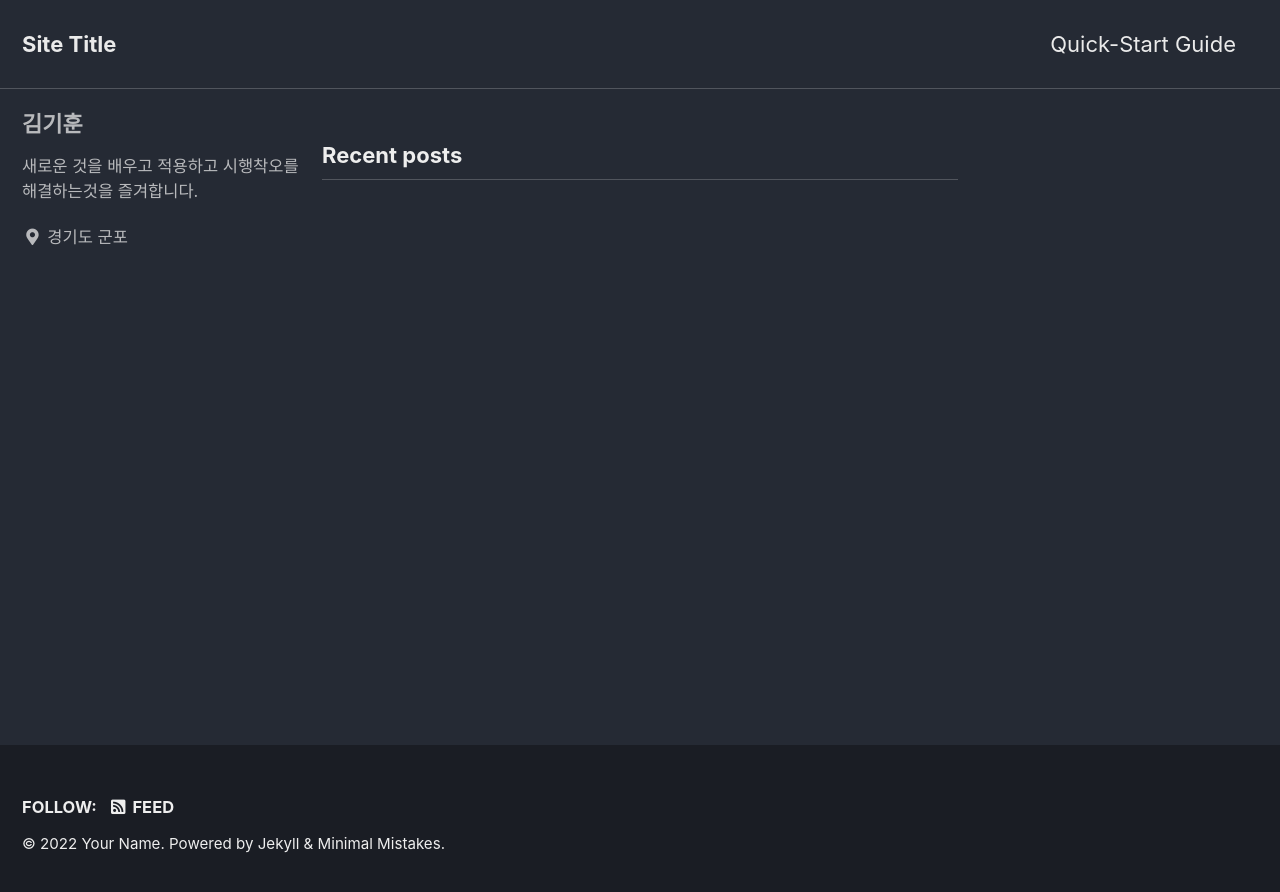
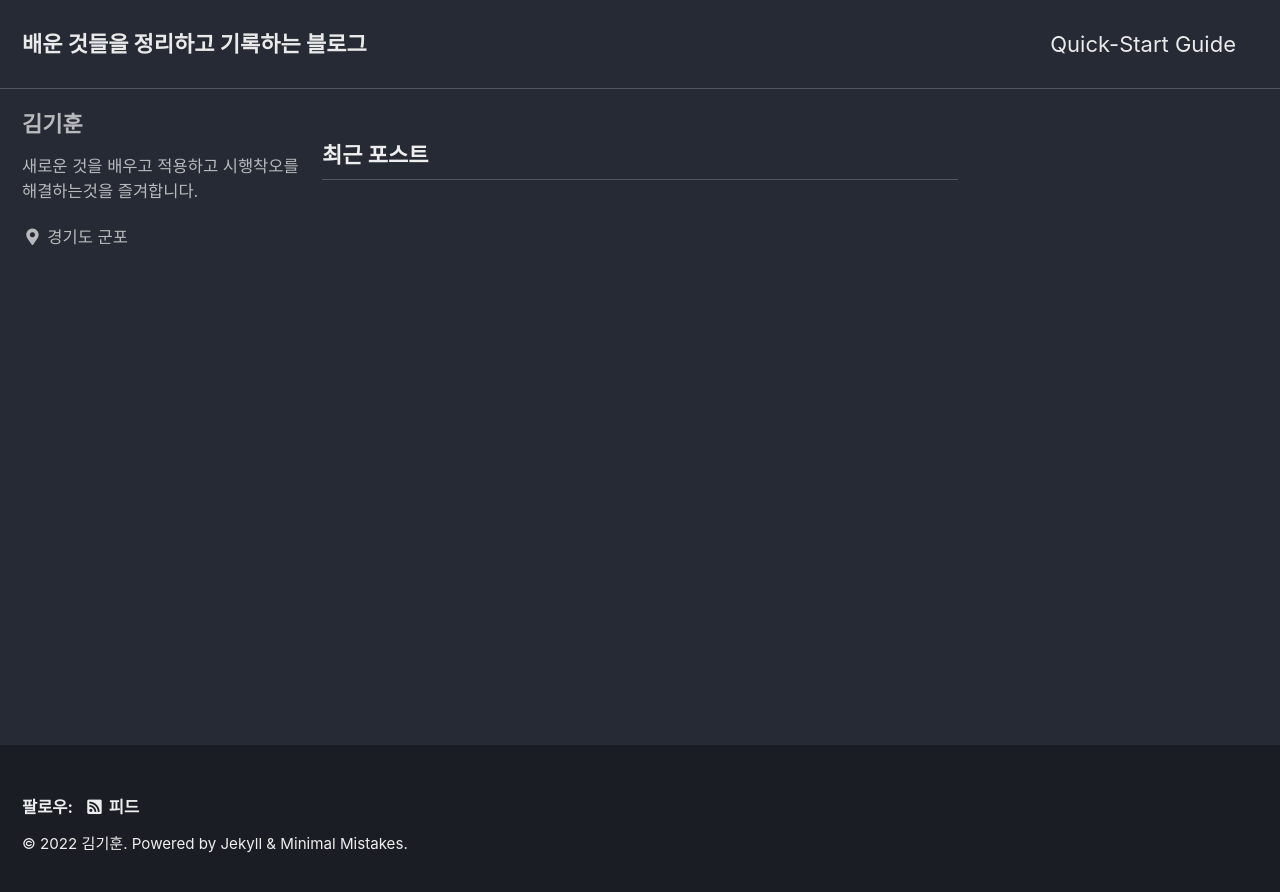
Before and after one commit to kimkihoon0515/kimkihoon0515.github.io, a Jekyll site: the page built from index.html, in a window 1280 px wide. Shown: the top 892 px of the page. Built offline with Jekyll 4.4.1, drawn with Linux system fonts in a browser that asks for light colours; cached includes are drawn as plain includes; the list of posts is cut into pages by our own code.

Commit message:
config 수정

```diff
--- a/_config.yml
+++ b/_config.yml
@@ -15,15 +15,15 @@
 minimal_mistakes_skin    : "dark" # "air", "aqua", "contrast", "dark", "dirt", "neon", "mint", "plum", "sunrise"
 
 # Site Settings
-locale                   : "en-US"
-title                    : "Site Title"
+locale                   : "ko-KR"
+title                    : "배운 것들을 정리하고 기록하는 블로그"
 title_separator          : "-"
 subtitle                 : # site tagline that appears below site title in masthead
-name                     : "Your Name"
-description              : "An amazing website."
-url                      : # the base hostname & protocol for your site e.g. "https://mmistakes.github.io"
+name                     : "김기훈"
+description              : "최대한 꾸준히 글을 작성하는 것이 목표."
+url                      : "https://kimkihoon0515.github.io" # the base hostname & protocol for your site e.g. "https://mmistakes.github.io"
 baseurl                  : # the subpath of your site, e.g. "/blog"
-repository               : # GitHub username/repo-name e.g. "mmistakes/minimal-mistakes"
+repository               : "https://github.com/kimkihoon0515/kimkihoon0515.github.io" # GitHub username/repo-name e.g. "mmistakes/minimal-mistakes"
 teaser                   : # path of fallback teaser image, e.g. "/assets/images/500x300.png"
 logo                     : # path of logo image to display in the masthead, e.g. "/assets/images/88x88.png"
 masthead_title           : # overrides the website title displayed in the masthead, use " " for no title
```
